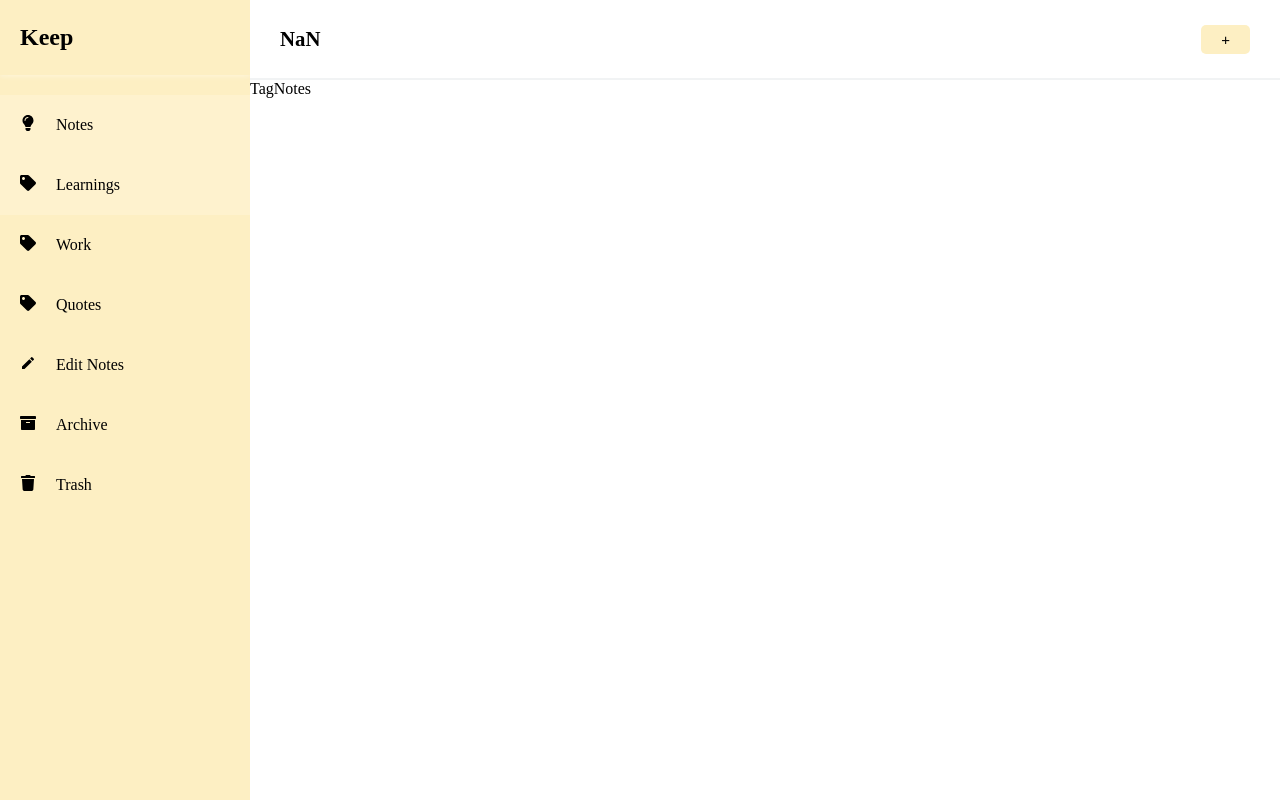
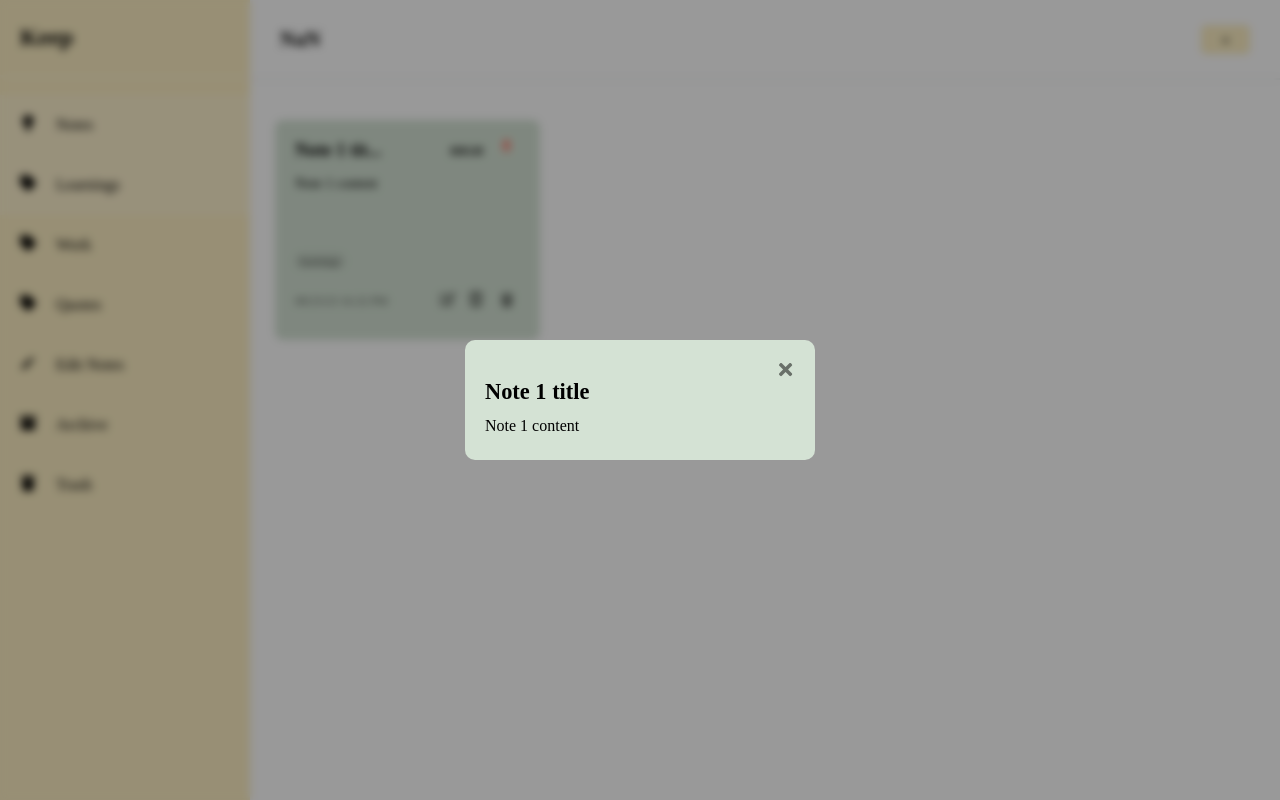
Before and after one commit to plutoin/Rememo, a React (Vite) app: page /tag/learnings in a window 1280 px wide. Built offline with nearby package versions, Linux system fonts and the light colour scheme.

Commit message:
Feat: Archive Trash TagNote 페이지 구현

```diff
--- a/src/components/MainWrapper/MainWrapper.tsx
+++ b/src/components/MainWrapper/MainWrapper.tsx
@@ -1,5 +1,20 @@
-import React from "react";
+import { Note } from "../../types/note";
 
-export default function MainWrapper() {
-  return <div>MainWrapper</div>;
+import NoteCard from "../NoteCard/NoteCard";
+
+import { NotesContainer } from "../../styles/styles";
+
+interface MainWrapperProps {
+  notes: Note[];
+  type: string;
 }
+
+export default function MainWrapper({ notes, type }: MainWrapperProps) {
+  return (
+    <NotesContainer>
+      {notes.map((note) => (
+        <NoteCard key={note.id} note={note} type={type} />
+      ))}
+    </NotesContainer>
+  );
+}
--- a/src/components/Modal/TagsModal/TagsModal.tsx
+++ b/src/components/Modal/TagsModal/TagsModal.tsx
@@ -72,19 +72,21 @@ export default function TagsModal({
         <TagsBox>
           {tagsList.map(({ tag, id }) => (
             <li key={id}>
-              <div className="eidtTags__tag">{getStandardName(tag)}</div>
+              <div className="editTags__tag">{getStandardName(tag)}</div>
               {type === "edit" ? (
                 <DeleteBox onClick={() => deleteTagsHandler(tag, id)}>
                   <FaTimes />
                 </DeleteBox>
-              ) : <DeleteBox onClick={() => deleteTagsHandler(tag, id)}>
-                  {addedTags.find(
+              ) : (
+                <DeleteBox>
+                  {addedTags?.find(
                     (addedTag: Tag) => addedTag.tag === tag.toLowerCase()
+                  ) ? (
+                    <FaMinus onClick={() => handleTags!(tag, "remove")} />
+                  ) : (
+                    <FaPlus onClick={() => handleTags!(tag, "add")} />
                   )}
-                </DeleteBox> ? (
-                <FaMinus onClick={() => handleTags!(tag, "remove")} />
-              ) : (
-                <FaPlus onClick={() => handleTags!(tag, "add")} />
+                </DeleteBox>
               )}
             </li>
           ))}
--- a/src/pages/AllNotes/AllNotes.tsx
+++ b/src/pages/AllNotes/AllNotes.tsx
@@ -36,7 +36,7 @@ export default function AllNotes() {
         />
       )}
       {mainNotes.length === 0 ? (
-        <EmptyMsgBox>노트가 없습니다.</EmptyMsgBox>
+        <EmptyMsgBox>NO NOTES</EmptyMsgBox>
       ) : (
         <>
           <TopBox>
--- a/src/pages/ArchiveNotes/ArchiveNotes.tsx
+++ b/src/pages/ArchiveNotes/ArchiveNotes.tsx
@@ -1,5 +1,19 @@
-import React from "react";
+import { useAppSelector } from "../../hooks/redux";
+
+import { MainWrapper } from "../../components";
+
+import { Container, EmptyMsgBox } from "../../styles/styles";
 
 export default function ArchiveNotes() {
-  return <div>ArchiveNotes</div>;
+  const { archiveNotes } = useAppSelector((state) => state.notesList);
+
+  return (
+    <Container>
+      {archiveNotes.length === 0 ? (
+        <EmptyMsgBox>NO NOTES</EmptyMsgBox>
+      ) : (
+        <MainWrapper notes={archiveNotes} type="archive" />
+      )}
+    </Container>
+  );
 }
--- a/src/pages/TagNotes/TagNotes.tsx
+++ b/src/pages/TagNotes/TagNotes.tsx
@@ -1,5 +1,32 @@
-import React from "react";
+import { useParams } from "react-router-dom";
+
+import { Note } from "../../types/note";
+
+import { useAppSelector } from "../../hooks/redux";
+
+import { MainWrapper } from "../../components";
+
+import { Container, EmptyMsgBox } from "../../styles/styles";
 
 export default function TagNotes() {
-  return <div>TagNotes</div>;
+  const { name } = useParams() as { name: string };
+
+  const { mainNotes } = useAppSelector((state) => state.notesList);
+
+  const notes: Note[] = [];
+  mainNotes.forEach((note) => {
+    if (note.tags.find(({ tag }) => tag === name)) {
+      notes.push(note);
+    }
+  });
+
+  return (
+    <Container>
+      {notes.length === 0 ? (
+        <EmptyMsgBox>NO NOTES</EmptyMsgBox>
+      ) : (
+        <MainWrapper notes={notes} type={name} />
+      )}
+    </Container>
+  );
 }
--- a/src/pages/TrashNotes/TrashNotes.tsx
+++ b/src/pages/TrashNotes/TrashNotes.tsx
@@ -1,5 +1,19 @@
-import React from "react";
+import { useAppSelector } from "../../hooks/redux";
+
+import { MainWrapper } from "../../components";
+
+import { Container, EmptyMsgBox } from "../../styles/styles";
 
 export default function TrashNotes() {
-  return <div>TrashNotes</div>;
+  const { trashNotes } = useAppSelector((state) => state.notesList);
+
+  return (
+    <Container>
+      {trashNotes.length === 0 ? (
+        <EmptyMsgBox>NO NOTES</EmptyMsgBox>
+      ) : (
+        <MainWrapper notes={trashNotes} type="trash" />
+      )}
+    </Container>
+  );
 }
--- a/src/styles/styles.tsx
+++ b/src/styles/styles.tsx
@@ -15,8 +15,9 @@ export const NotesContainer = styled.div`
 
 export const EmptyMsgBox = styled.div`
   text-align: center;
-  font-size: clamp(1.2rem, 2vw, 1.3rem);
+  font-size: clamp(1.2rem, 2vw, 1rem);
   font-weight: 500;
+  color: #c4c4c4;
 `;
 
 export const ButtonFill = styled.button`
```
